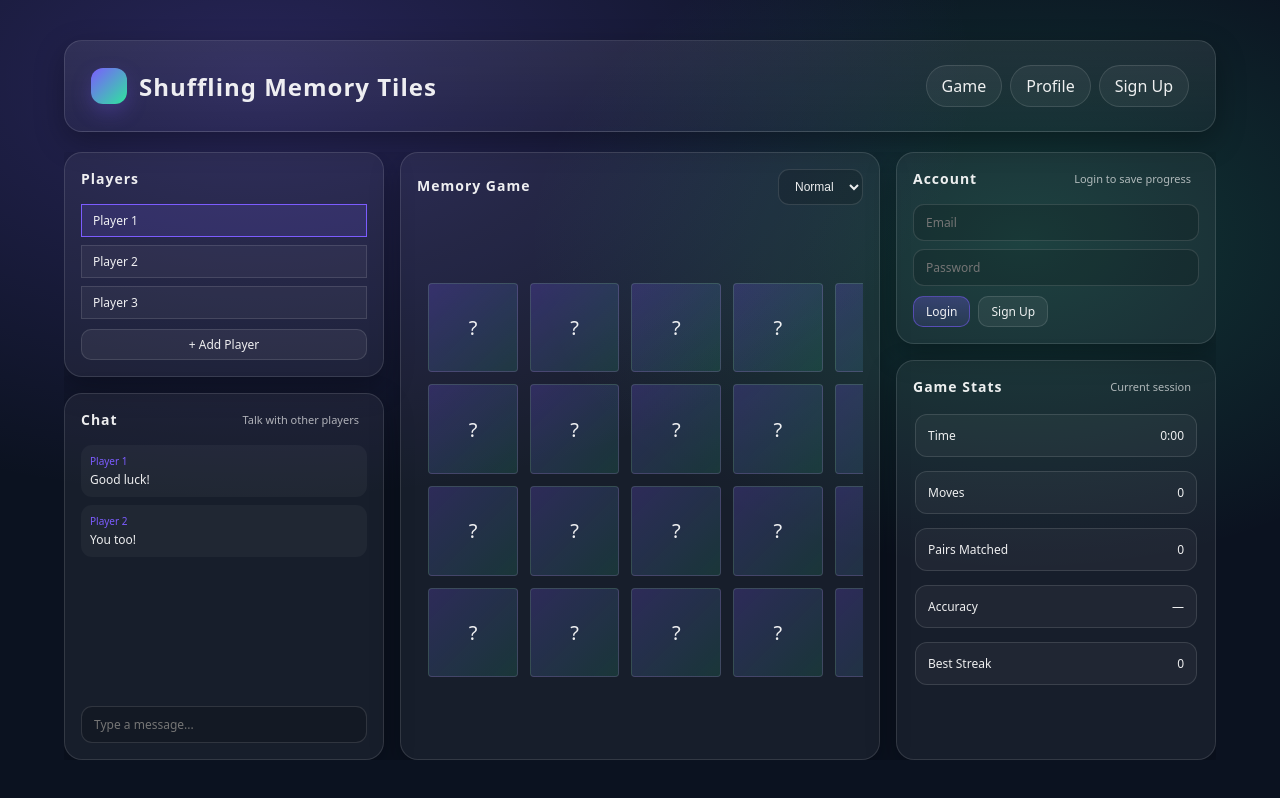
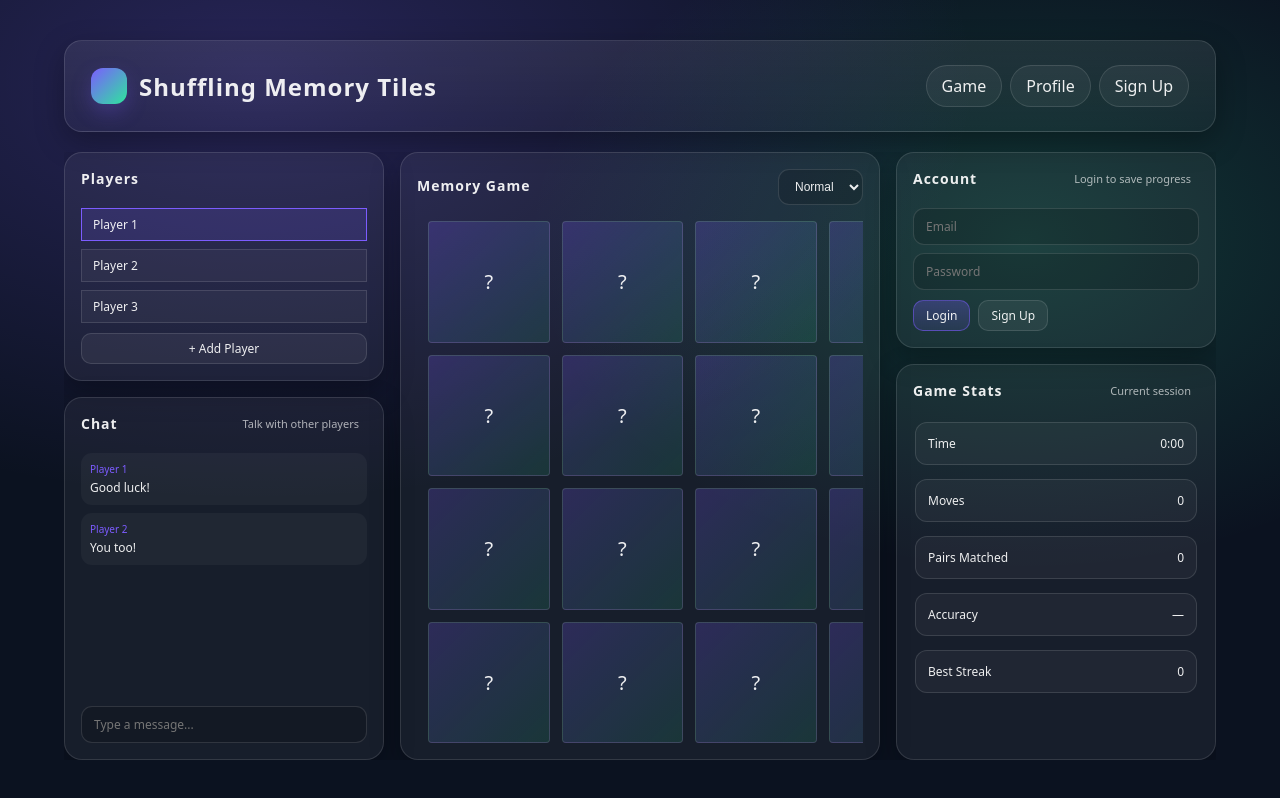
Before and after one commit to MSA-7047/multiplayer-memory-tile-game, a React (Vite) app in the folder frontend/: page / in a window 1280 px wide. Built offline with nearby package versions, Linux system fonts and the light colour scheme.

Commit message:
fixed height

```diff
--- a/frontend/src/styles.css
+++ b/frontend/src/styles.css
@@ -132,7 +132,7 @@
   }
 
   .panelHeader {
-    margin-bottom: 12px;
+    margin-bottom: 16px;
     display: flex;
     align-items: center;
     justify-content: space-between;
@@ -280,7 +280,7 @@
     width: 95%;
     max-width: 100%;
     aspect-ratio: 1.5;
-    height: 75%;
+    height: 100%;
   }
 
   .tile {
```
Also changed, not shown: 1 other file (tests, documents, lock files or other folders).
